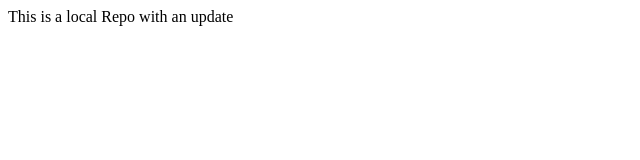
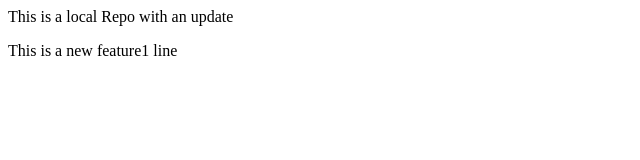
Before and after one commit to Yogesh-Git-hub/LocalRepo, a plain HTML site: page index.html in a window 1280 px wide. Shown: the whole page, without its empty margins (0-640 px from the left). Drawn offline with Linux system fonts and the light colour scheme.

Commit message:
feature1 branch change in index file

```diff
--- a/index.html
+++ b/index.html
@@ -1 +1,2 @@
 <p>This is a local Repo with an update</p>
+<p>This is a new feature1 line</p>
```
